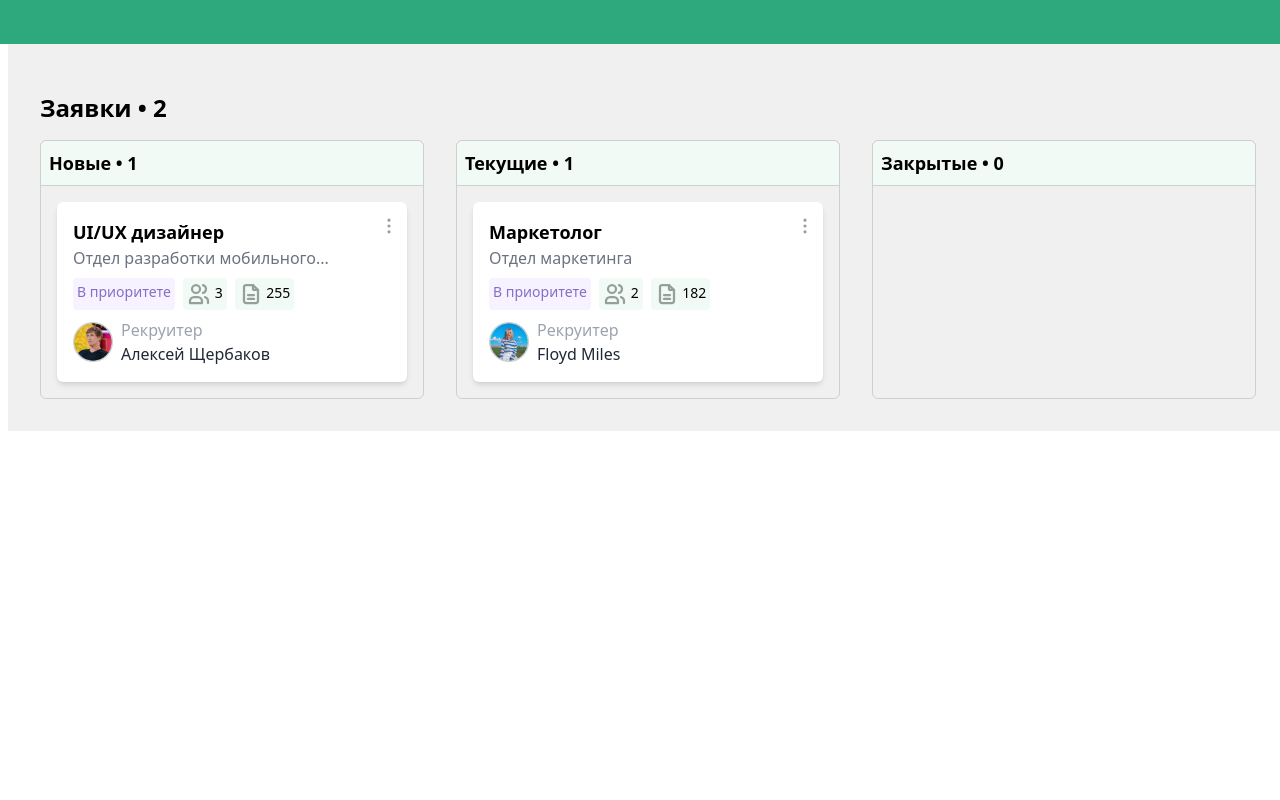
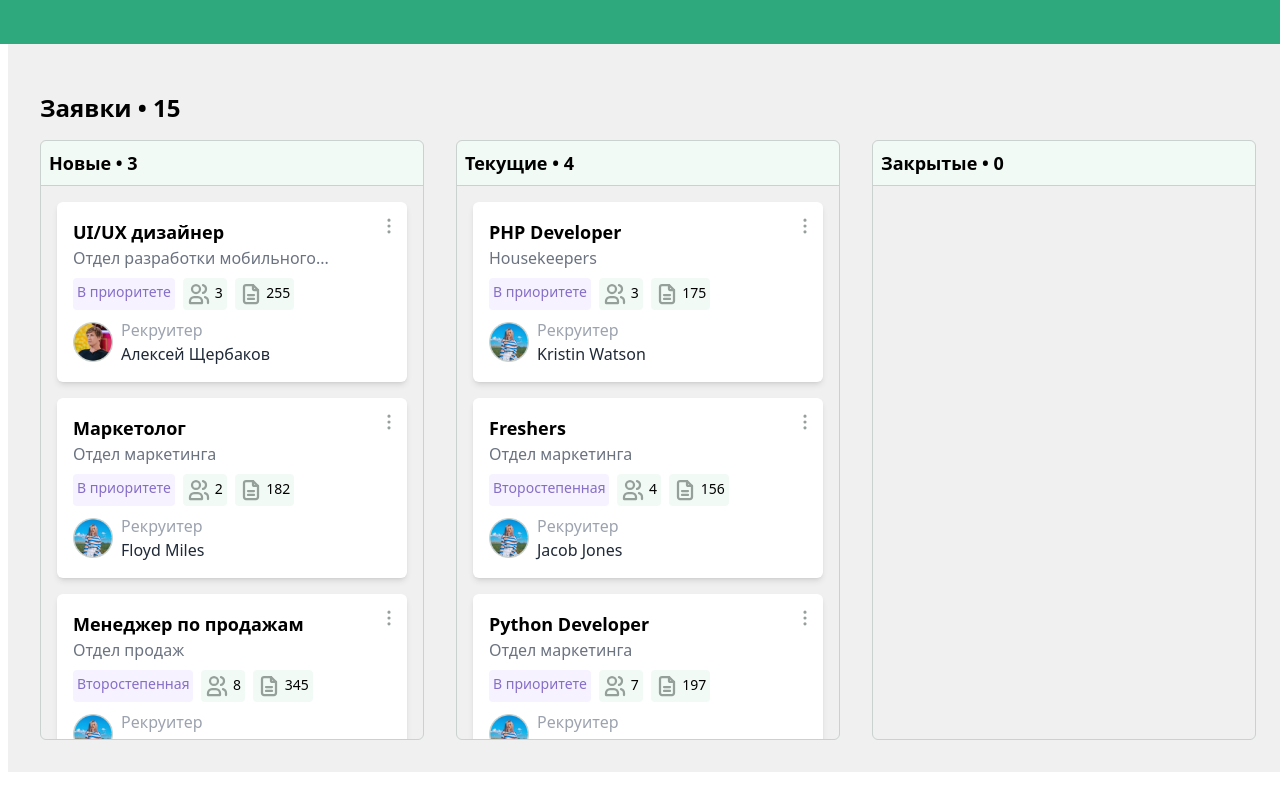
Before and after one commit to jakhongirn/application-board, a React (Create React App) app: page / in a window 1280 px wide. Shown: the top 800 px of the page. Built offline with nearby package versions, Linux system fonts and the light colour scheme.

Commit message:
add scroll and more data

```diff
--- a/src/assets/data.js
+++ b/src/assets/data.js
@@ -40,7 +40,7 @@ export const cardData = [
   },
   {
     id: 2,
-    status: "current",
+    status: "new",
     title: "Маркетолог",
     department: "Отдел маркетинга",
     priority: "В приоритете",
@@ -49,4 +49,148 @@ export const cardData = [
     recName: "Floyd Miles",
     recImageName: "miles.png",
   },
+  {
+    id: 3,
+    status: "current",
+    title: "PHP Developer",
+    department: "Housekeepers",
+    priority: "В приоритете",
+    people: "3",
+    docs: "175",
+    recName: "Kristin Watson",
+    recImageName: "miles.png",
+  },
+  {
+    id: 4,
+    status: "current",
+    title: "Freshers",
+    department: "Отдел маркетинга",
+    priority: "Второстепенная",
+    people: "4",
+    docs: "156",
+    recName: "Jacob Jones",
+    recImageName: "miles.png",
+  },
+  {
+    id: 5,
+    status: "current",
+    title: "Python Developer",
+    department: "Отдел маркетинга",
+    priority: "В приоритете",
+    people: "7",
+    docs: "197",
+    recName: "Devon Lane",
+    recImageName: "miles.png",
+  },
+
+  {
+    id: 6,
+    status: "archived",
+    title: "UX Architect",
+    department: "Housekeeping management",
+    priority: "В приоритете",
+    people: "3",
+    docs: "195",
+    recName: "Guy Hawkins",
+    recImageName: "miles.png",
+  },
+  {
+    id: 7,
+    status: "archived",
+    title: "Human Resource",
+    department: "Operations",
+    priority: "Срочная заявка",
+    people: "5",
+    docs: "167",
+    recName: "Annette Black",
+    recImageName: "miles.png",
+  },
+  {
+    id: 8,
+    status: "archived",
+    title: "React Developer",
+    department: "IT Department",
+    priority: "Срочная заявка",
+    people: "4",
+    docs: "128",
+    recName: "Laswell Milan",
+    recImageName: "miles.png",
+  },
+  {
+    id: 9,
+    status: "deleted",
+    title: "Менеджер по продажам",
+    department: "Отдел продаж",
+    priority: "В приоритете",
+    people: "3",
+    docs: "255",
+    recName: "Алексей Щербаков",
+    recImageName: "sherbakov.png",
+  },
+  {
+    id: 10,
+    status: "deleted",
+    title: "Менеджер по продажам",
+    department: "Отдел продаж",
+    priority: "В приоритете",
+    people: "3",
+    docs: "255",
+    recName: "Алексей Щербаков",
+    recImageName: "sherbakov.png",
+  },
+  {
+    id: 11,
+    status: "deleted",
+    title: "Менеджер по продажам",
+    department: "Отдел продаж",
+    priority: "В приоритете",
+    people: "3",
+    docs: "255",
+    recName: "Алексей Щербаков",
+    recImageName: "sherbakov.png",
+  },
+  {
+    id: 12,
+    status: "deleted",
+    title: "Менеджер по продажам",
+    department: "Отдел продаж",
+    priority: "В приоритете",
+    people: "3",
+    docs: "255",
+    recName: "Алексей Щербаков",
+    recImageName: "sherbakov.png",
+  },
+  {
+    id: 13,
+    status: "deleted",
+    title: "Менеджер по продажам",
+    department: "Отдел продаж",
+    priority: "В приоритете",
+    people: "3",
+    docs: "255",
+    recName: "Алексей Щербаков",
+    recImageName: "sherbakov.png",
+  },
+  {
+    id: 13,
+    status: "current",
+    title: "Freshers",
+    department: "Отдел маркетинга",
+    priority: "Второстепенная",
+    people: "4",
+    docs: "156",
+    recName: "Jacob Jones",
+    recImageName: "miles.png",
+  },
+  {
+    id: 14,
+    status: "new",
+    title: "Менеджер по продажам",
+    department: "Отдел продаж",
+    priority: "Второстепенная",
+    people: "8",
+    docs: "345",
+    recName: "Theresa Webb",
+    recImageName: "miles.png",
+  },
 ];
--- a/src/components/Card.jsx
+++ b/src/components/Card.jsx
@@ -1,6 +1,6 @@
 import React from 'react'
 
-const Card = ({data, handleDragging }) => {
+const Card = ({data, handleDragging, isDragging }) => {
 
   const handleDragStart = (event) => {
     event.dataTransfer.setData("Text", `${data.id}`)
@@ -13,8 +13,9 @@ const Card = ({data, handleDragging }) => {
     <div
       draggable="true"
       onDragStart={handleDragStart}
+
       onDragEnd={handleDragEnd}
-      className='bg-white m-4 p-4 rounded-md shadow-md hover:cursor-pointer'
+      className={`bg-white m-4 p-4 rounded-md shadow-md hover:cursor-pointer active:bg-gray-300`}
       >
         <div className='grid grid-cols-12'>
         <div className='col-span-11'>
--- a/src/components/CardContainer.jsx
+++ b/src/components/CardContainer.jsx
@@ -1,4 +1,4 @@
-import React, {useState} from 'react'
+import React from 'react'
 import Card from './Card'
 import { cardData } from '../assets/data';
 
@@ -6,6 +6,7 @@ const CardContainer = ({name, type, data, isDragging, handleDragging, handleUpda
 
   const handleDragOver = (e) => {
     e.preventDefault();
+    e.stopPropagation();
   }
   const handleDrop = (e) => {
     const id =+ e.dataTransfer.getData('text')
@@ -20,11 +21,12 @@ const CardContainer = ({name, type, data, isDragging, handleDragging, handleUpda
     <div
       onDragOver={handleDragOver}
       onDrop={handleDrop}
-      className="border border-1 border-[#C9D2CE] rounded-md w-96">
+      className={`border border-1 border-[#C9D2CE] rounded-md w-96 overflow-y-scroll  h-[600px]  ${isDragging ? 'bg-gray-200 border-2 border-dashed' : ''}`}>
       <div className="bg-[#F2FAF6] border-b  rounded-t-md  border-[#C9D2CE] p-2">
         <h3 className="font-semibold text-lg">{name} &bull; {cardsLen} </h3>
       </div>
 
+      <div className=''>
         {data.map(
           (cardData) => {
             if (type === cardData.status) {
@@ -34,6 +36,7 @@ const CardContainer = ({name, type, data, isDragging, handleDragging, handleUpda
                     key={cardData.id}
                     data={cardData}
                     handleDragging={handleDragging}
+                    isDragging={isDragging}
                   />
                 </>
               )
@@ -42,6 +45,7 @@ const CardContainer = ({name, type, data, isDragging, handleDragging, handleUpda
            }
           )}
       </div>
+    </div>
   )
 }
 
--- a/src/index.css
+++ b/src/index.css
@@ -6,4 +6,9 @@
 body {
     overflow: scroll;
     box-sizing: border-box;
+
 }
+
+.bg-black {
+    background-color: black;
+}
```
Lines whose indentation alone changed are shown as unchanged.
